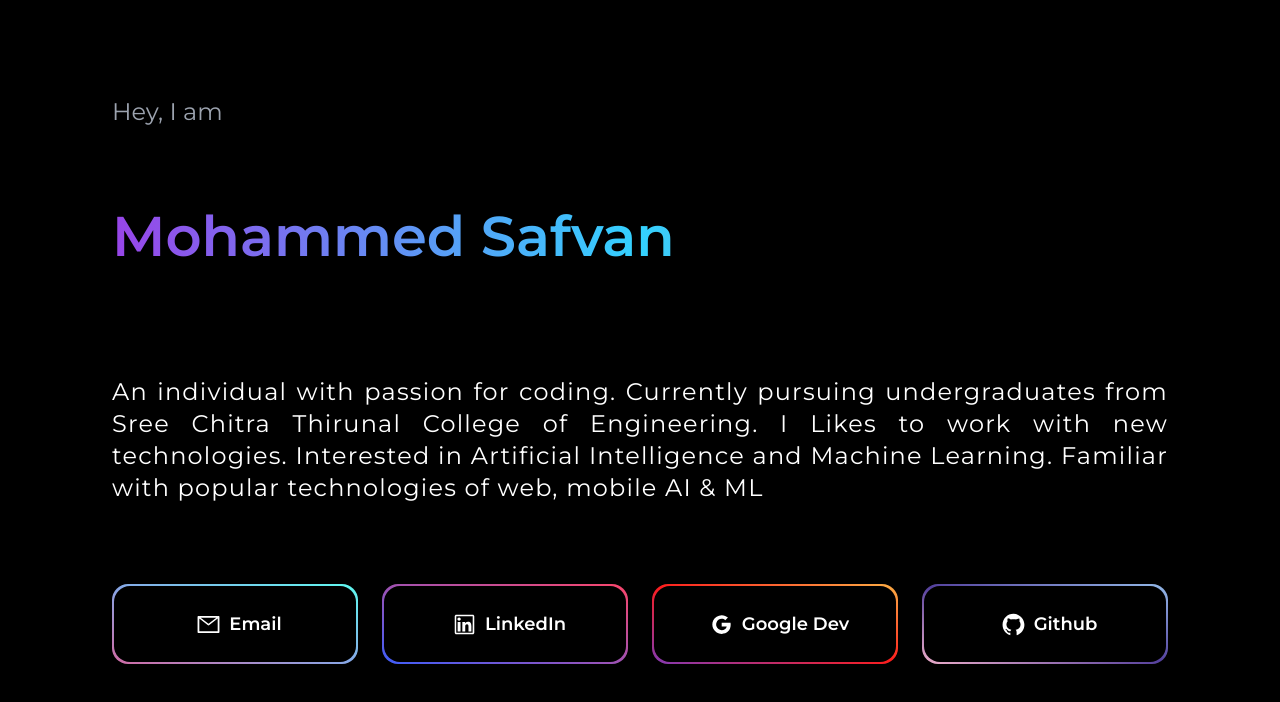
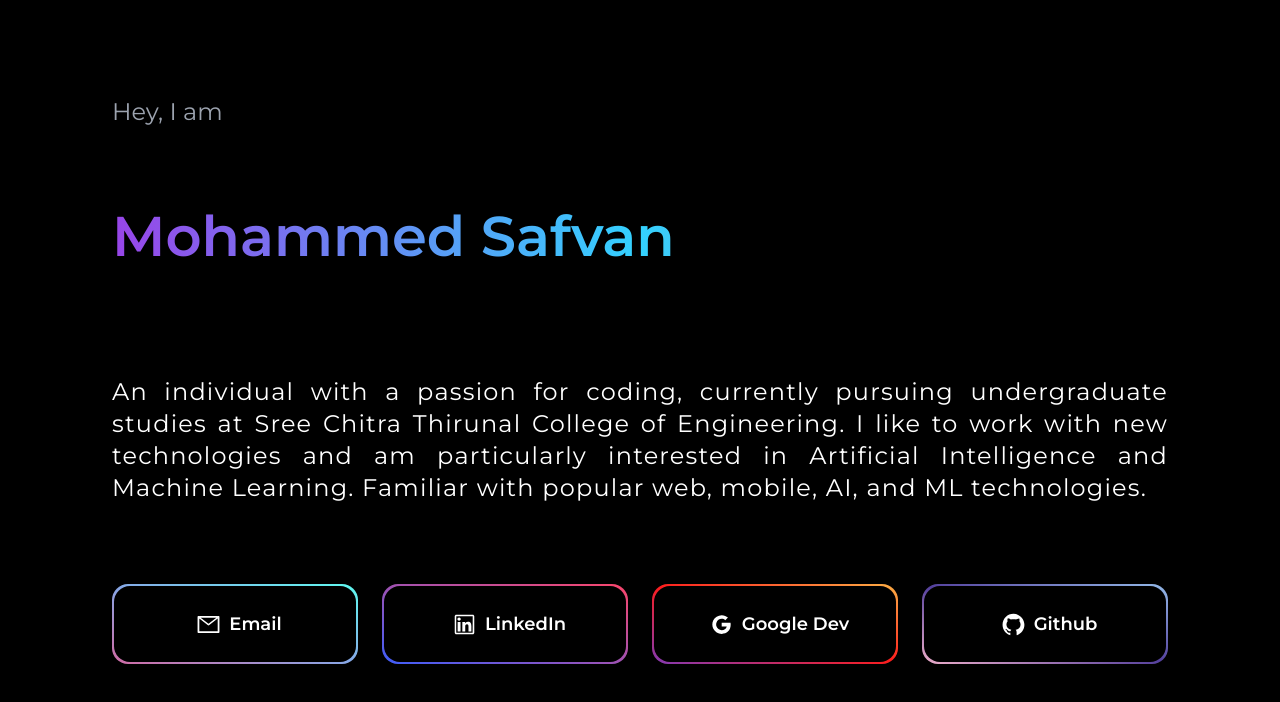
Before and after one commit to mohammedsafvan/portfolio-new, a Next.js app: page / in a window 1280 px wide. Shown: the top 702 px of the page. Built offline with nearby package versions, Linux system fonts and the light colour scheme.

Commit message:
Update Hero.jsx, text

```diff
--- a/app/components/Hero.jsx
+++ b/app/components/Hero.jsx
@@ -12,12 +12,7 @@ const Hero = () => {
           Mohammed Safvan
         </h1>
 
-        <p className="pb-10 md:pb-20 font-montserrat md:tracking-wider md:text-2xl  text-lg text-justify text-black dark:text-white">
-          An individual with passion for coding. Currently pursuing
-          undergraduates from Sree Chitra Thirunal College of Engineering. I
-          Likes to work with new technologies. Interested in Artificial
-          Intelligence and Machine Learning. Familiar with popular technologies
-          of web, mobile AI & ML
+        <p className="pb-10 md:pb-20 font-montserrat md:tracking-wider md:text-2xl  text-lg text-justify text-black dark:text-white">An individual with a passion for coding, currently pursuing undergraduate studies at Sree Chitra Thirunal College of Engineering. I like to work with new technologies and am particularly interested in Artificial Intelligence and Machine Learning. Familiar with popular web, mobile, AI, and ML technologies.
         </p>
         <div className="pb-10 md:pb-20  gap-6 grid grid-cols-2 md:grid-cols-4 ">
           {buttonData.map((element) => (
```
